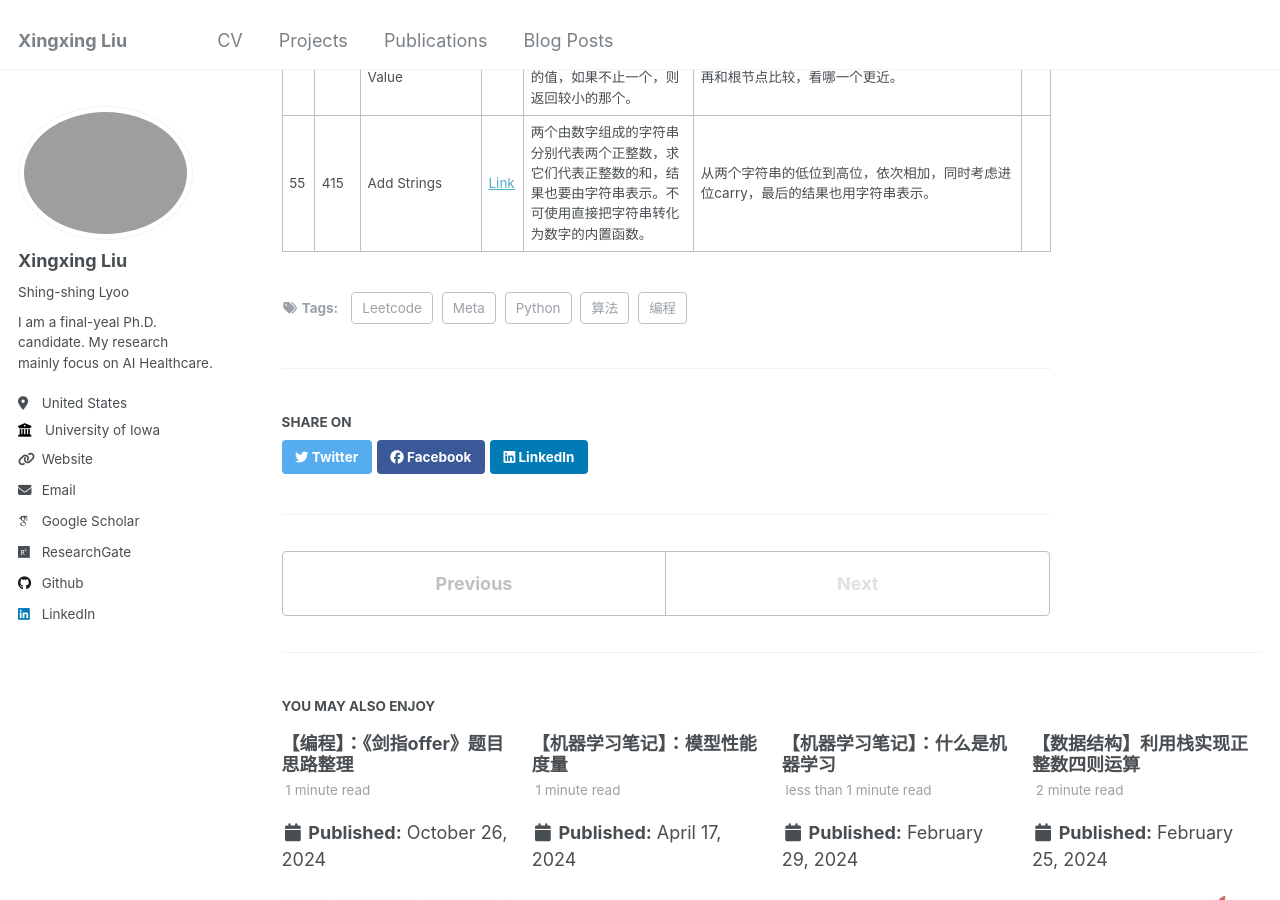
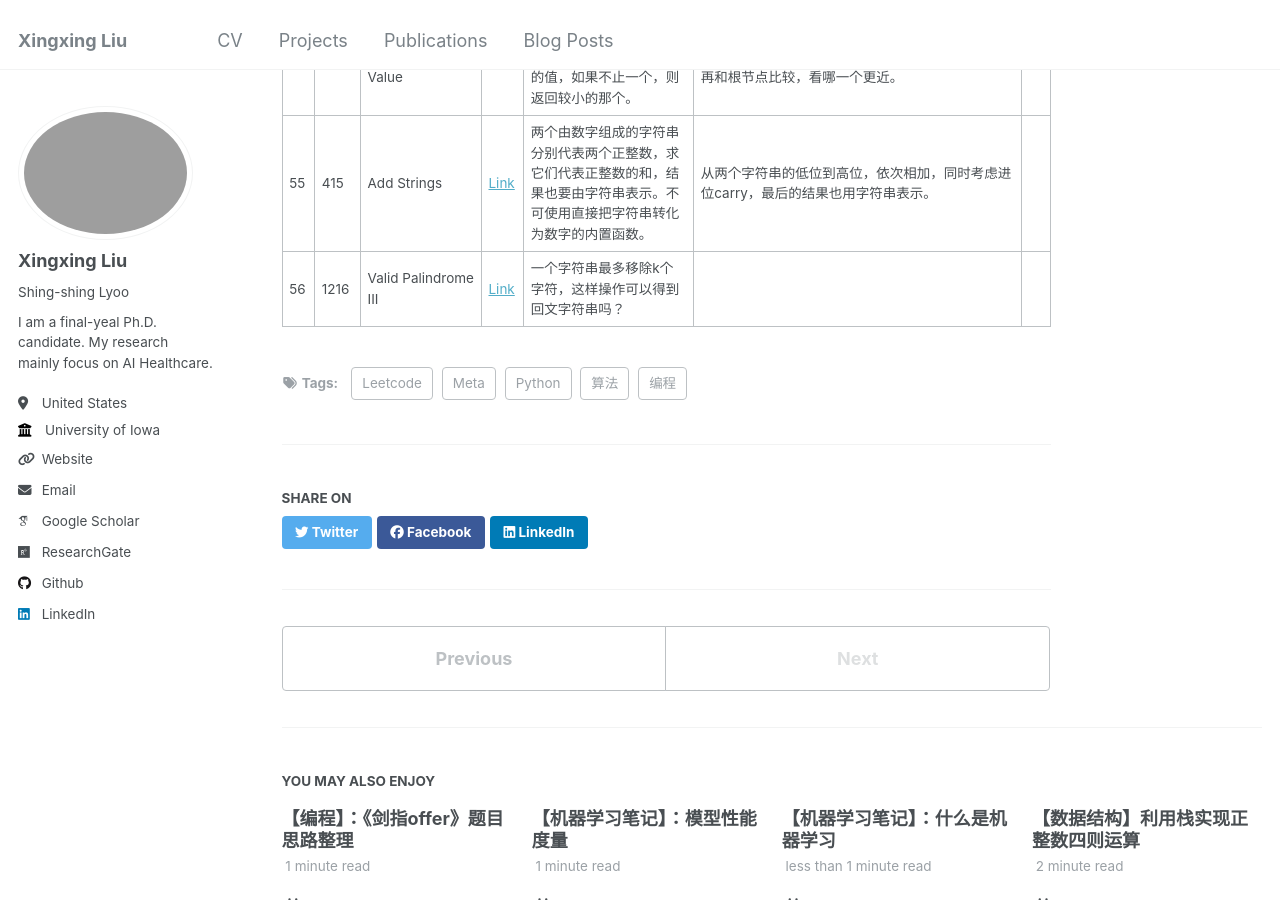
Before and after one commit to xxliu1996/xxliu1996.github.io, a Jekyll site: the page built from _posts/2024-11-10-blog-leetcode-meta.md, in a window 1280 px wide and 900 px high, scrolled down 6932 px. Built offline with Jekyll 4.4.1, drawn with Linux system fonts in a browser that asks for light colours; some web fonts are replaced.

Commit message:
update blog 2024-blog-leetcode-meta

```diff
--- a/_posts/2024-11-10-blog-leetcode-meta.md
+++ b/_posts/2024-11-10-blog-leetcode-meta.md
@@ -70,3 +70,4 @@ tags:
 |<span style="color:red">53</span>|173|Binary Search Tree Iterator|[Link](https://leetcode.com/problems/binary-search-tree-iterator/description/)|给定一个二叉搜索树，如何有效地访问中序遍历的每个节点。|直观方法是创建数据结构时，直接把中序遍历节点按次序保存在一个list里面。但是，这样会很耗费空间。有效方法是用一个栈保存从根节点到最左边节点的所有左子树节点。则栈顶就是中序遍历第一个节点。每次指针向后移动一位，则栈顶节点出栈，同时把其右子树的左子节点依次入栈。[solution](https://leetcode.com/problems/binary-search-tree-iterator/solutions/52525/my-solutions-in-3-languages-with-stack/)||
 |54|270|Closest Binary Search Tree Value|[Link](https://leetcode.com/problems/closest-binary-search-tree-value/description/)|给定一个二叉搜索树和一个浮点数target。求二叉搜索树中距离target最近的值，如果不止一个，则返回较小的那个。|递归法。判断根节点和target的大小，然后决定继续在左子树还是右子树继续寻找最近值。寻找到以后，再和根节点比较，看哪一个更近。||
 |55|415|Add Strings|[Link](https://leetcode.com/problems/add-strings/description/)|两个由数字组成的字符串分别代表两个正整数，求它们代表正整数的和，结果也要由字符串表示。不可使用直接把字符串转化为数字的内置函数。|从两个字符串的低位到高位，依次相加，同时考虑进位carry，最后的结果也用字符串表示。||
+|56|1216|Valid Palindrome III|[Link](https://leetcode.com/problems/valid-palindrome-iii/description/)|一个字符串最多移除k个字符，这样操作可以得到回文字符串吗？|||
```
